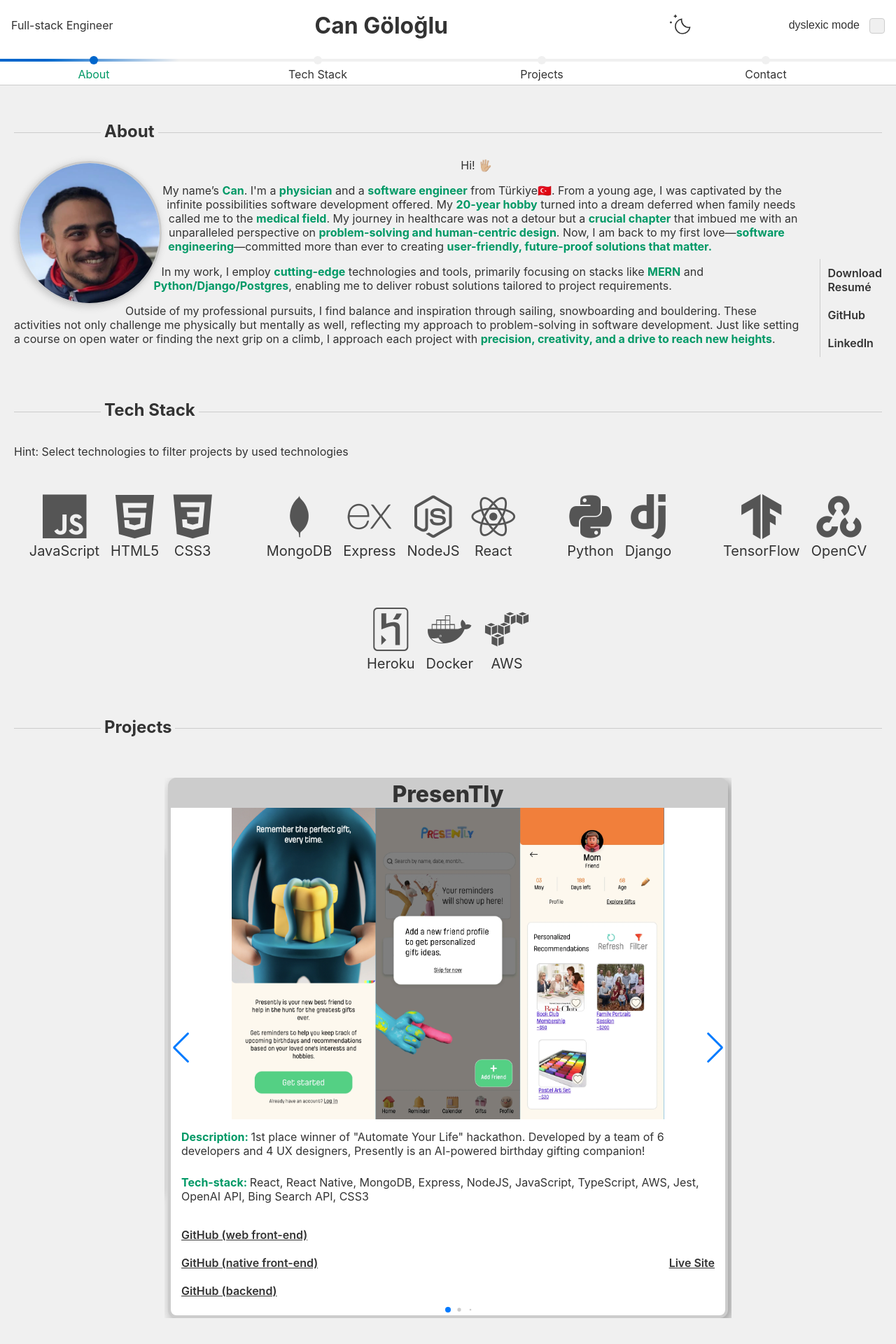
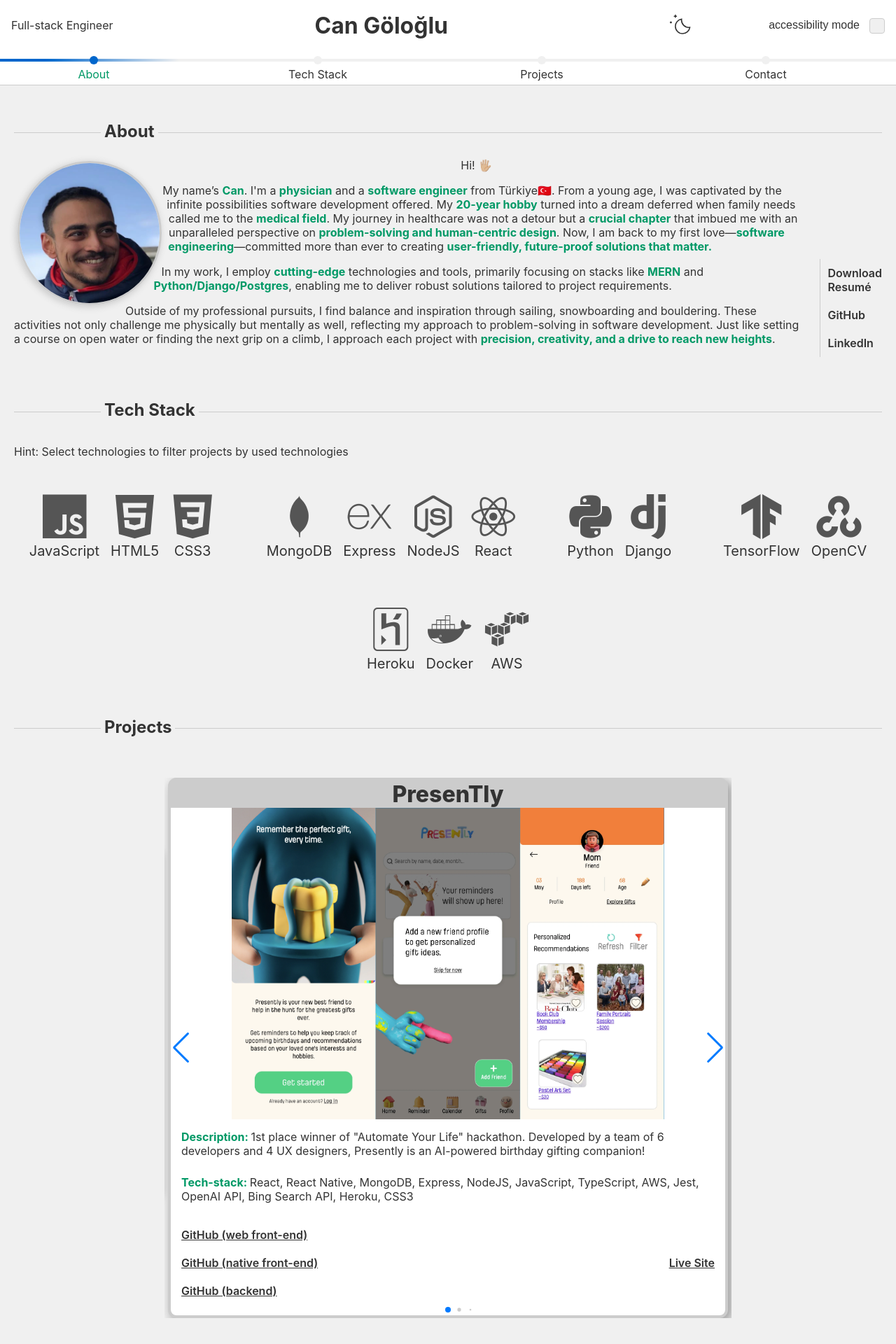
Before and after one commit to cango91/portfolio_v2, a React (Create React App) app: page / in a window 1280 px wide. Shown: the top 1920 px of the page at 70% size. Built offline with nearby package versions, Linux system fonts and the light colour scheme; a web font is replaced by a local one.

Commit message:
update resume. rename dyslexic to accessibility

```diff
--- a/src/components/DyslexiaSelector/DyslexiaSelector.jsx
+++ b/src/components/DyslexiaSelector/DyslexiaSelector.jsx
@@ -22,7 +22,7 @@ export default function DyslexiaSelector({ tabindex }) {
                 onKeyDown={onKeyPress}
                 aria-label={`${dyslexicMode === 'on' ? 'Disable' : 'Enable'} dyslexic mode`}
             >
-                dyslexic mode
+                accessibility mode
                 <input
                     type="checkbox"
                     name="dyslexic-mode-toggler"
--- a/src/components/Projects/Projects.jsx
+++ b/src/components/Projects/Projects.jsx
@@ -6,7 +6,7 @@ const projects = [
     {
         title: 'PresenTly',
         description: '1st place winner of "Automate Your Life" hackathon. Developed by a team of 6 developers and 4 UX designers, Presently is an AI-powered birthday gifting companion!',
-        technologies: ["React", "React Native", "MongoDB", "Express", "NodeJS", "JavaScript", "TypeScript", "AWS", "Jest", "OpenAI API", "Bing Search API", "CSS3"],
+        technologies: ["React", "React Native", "MongoDB", "Express", "NodeJS", "JavaScript", "TypeScript", "AWS", "Jest", "OpenAI API", "Bing Search API", "Heroku", "CSS3"],
         imgSrc: "screenshots/presently.webp",
         githubLink: [{title: "GitHub (web front-end)", src: "https://github.com/GA-Oct-hackathon-team-3/frontend"}, {title:"GitHub (native front-end)", src:"https://github.com/GA-Oct-hackathon-team-3/mobile"}, {title: "GitHub (backend)", src:"https://github.com/GA-Oct-hackathon-team-3/backend"}],
         deploymentLink: {title: "Live Site", src: "https://ga-oct-hackathon-team-3.github.io/"}
```
Also changed, not shown: 1 other file (tests, documents, lock files or other folders).
